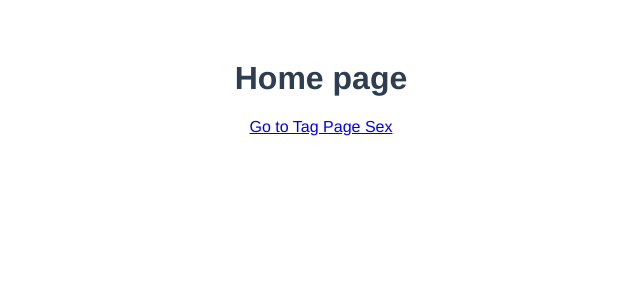
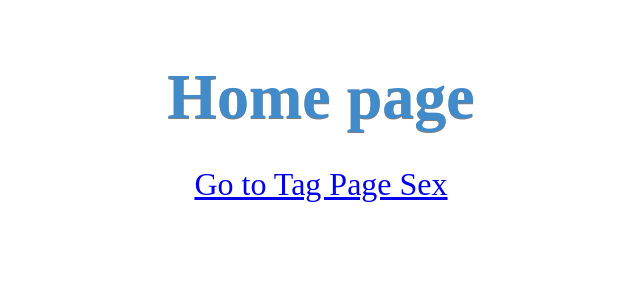
Before and after one commit to maxime-groff/zoneson-clone, a Vue app: page / in a window 1280 px wide. Shown: the top 300 px of the page, without its empty margins (319-959 px from the left). Built offline with nearby package versions, Linux system fonts and the light colour scheme.

Commit message:
feat: font and color changes

```diff
--- a/src/assets/css/main.scss
+++ b/src/assets/css/main.scss
@@ -9,3 +9,24 @@ $font-size: 16px;
 
 @import './partials/global';
 @import './partials/header';
+
+/* MAIN */
+#main {
+    height: 100%;
+    display: flex;             /* NEW, Spec - Opera 12.1, Firefox 20+ */
+    flex-direction: column;
+}
+
+/* HEADER */
+.title {
+    font-size: 64px;
+    margin-bottom: 0px;
+    font-family: 'Lobster', cursive;
+    color: #428bca;
+    text-shadow: 0 1px 0 rgba(0,0,0,.5);
+}
+
+.tag {
+    font-size: 2rem;
+    font-family: 'Lobster', cursive;
+}
--- a/src/views/Home.vue
+++ b/src/views/Home.vue
@@ -2,9 +2,9 @@
   <div>
     <div>
       <!-- Components -->
-      <h1>Home page</h1>
+      <h1 class="title">Home page</h1>
       <router-link to="/tag/sex">
-        Go to Tag Page Sex
+        <p class="tag"> Go to Tag Page Sex </p>
       </router-link>
     </div>
   </div>
```
